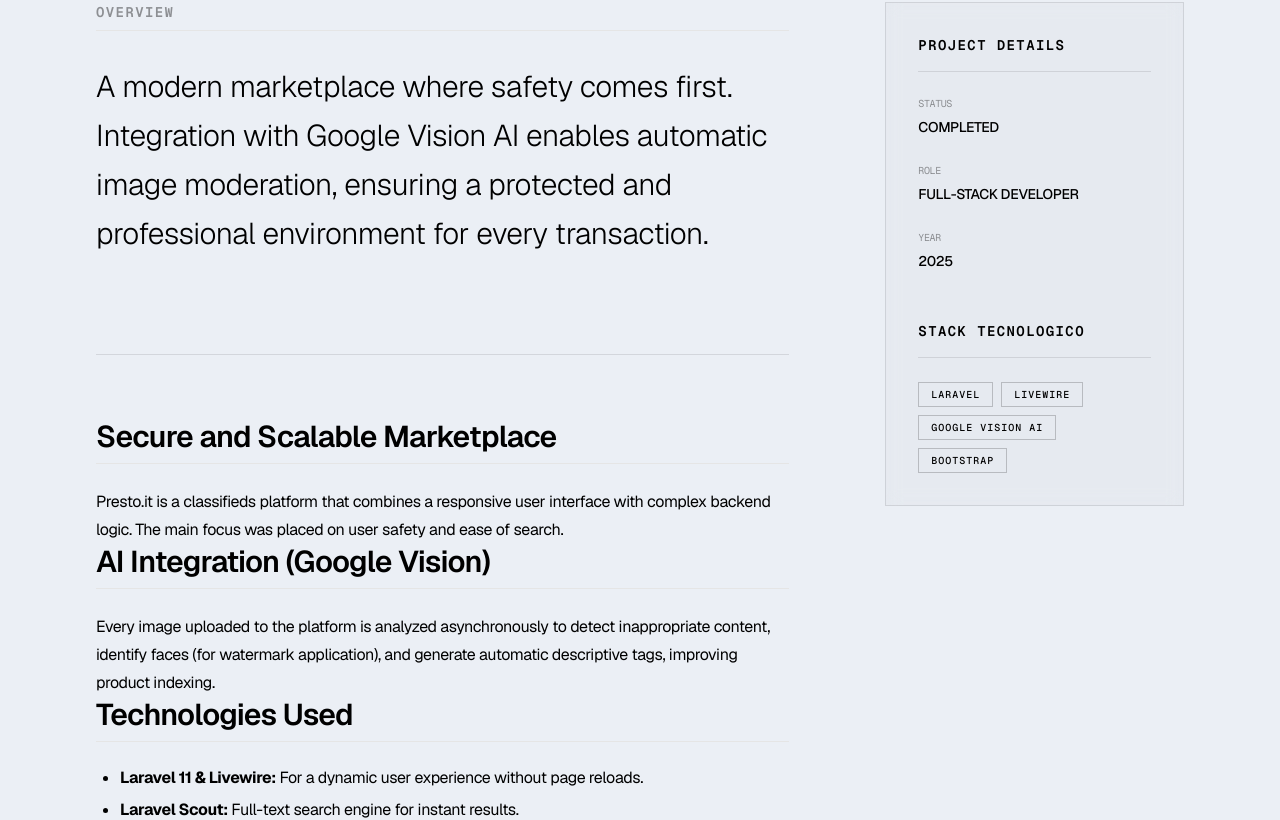
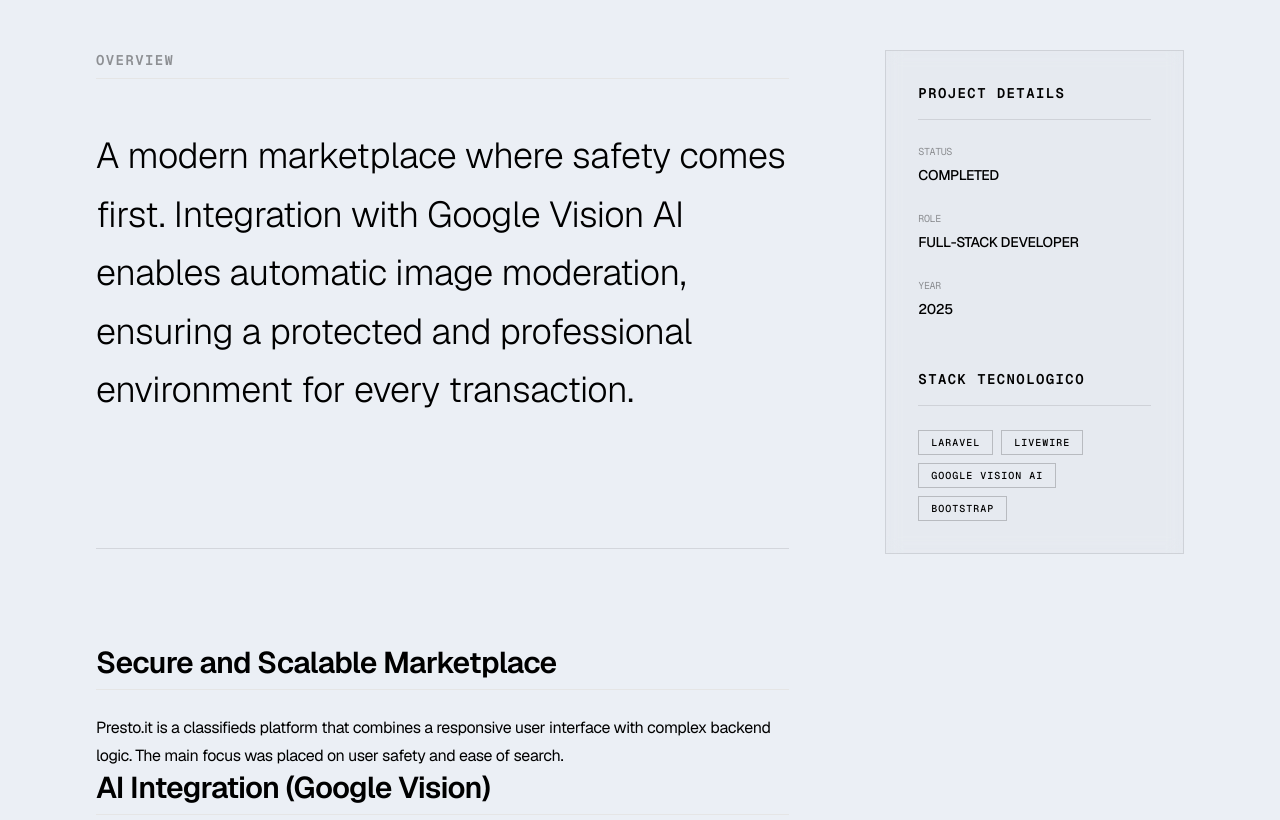
Before and after one commit to pierquarta25/getpierfilippo.com, a Next.js app: page /work/presto-it in a window 1280 px wide. Shown: the part 1199-2019 px from the top of the page. Built offline with nearby package versions, Linux system fonts and the light colour scheme.

Commit message:
sistemati testi e carosello in mobile

```diff
--- a/src/components/sharlee/ProjectLayout.tsx
+++ b/src/components/sharlee/ProjectLayout.tsx
@@ -72,23 +72,8 @@ export const ProjectLayout = ({
 
       {/* Fully Adaptive Media Section */}
       {images.length > 0 && (
-        <div className="mb-12 md:mb-20 w-full">
-          {/* Mobile: Vertical Gallery */}
-          <div className="flex md:hidden flex-col gap-4">
-            {images.map((img, index) => (
-              <div key={index} className="border border-black/10 dark:border-white/10 p-1 bg-black/[0.02] dark:bg-white/[0.02] backdrop-blur-sm overflow-hidden w-full">
-                <img
-                  src={img}
-                  alt={`${title} - image ${index + 1}`}
-                  className="w-full h-auto object-contain"
-                  loading={index === 0 ? "eager" : "lazy"}
-                />
-              </div>
-            ))}
-          </div>
-
-          {/* Desktop: Carousel */}
-          <div className="hidden md:block border border-black/10 dark:border-white/10 p-2 bg-black/[0.02] dark:bg-white/[0.02] backdrop-blur-sm overflow-hidden group relative w-full">
+        <div className="mb-16 md:mb-32 w-full">
+          <div className="border border-black/10 dark:border-white/10 p-1 md:p-2 bg-black/[0.02] dark:bg-white/[0.02] backdrop-blur-sm overflow-hidden group relative w-full">
             <Carousel
               className="w-full"
               opts={{ loop: true }}
@@ -98,7 +83,7 @@ export const ProjectLayout = ({
             >
               <CarouselContent className="-ml-0">
                 {images.map((img, index) => (
-                  <CarouselItem key={index} className="pl-0 flex justify-center items-center h-auto min-h-[400px]">
+                  <CarouselItem key={index} className="pl-0 flex justify-center items-center h-auto min-h-[300px] md:min-h-[400px]">
                     <div className="relative w-full flex items-center justify-center">
                       <div
                         className="absolute inset-0 z-0 scale-110 blur-2xl opacity-10"
@@ -111,7 +96,8 @@ export const ProjectLayout = ({
                       <img
                         src={img}
                         alt={`${title} - image ${index + 1}`}
-                        className="relative z-10 w-auto h-auto max-w-full max-h-[80vh] object-contain transition-transform duration-700 hover:scale-[1.01]"
+                        className="relative z-10 w-auto h-auto max-w-full max-h-[60vh] md:max-h-[80vh] object-contain transition-transform duration-700 hover:scale-[1.01]"
+                        loading={index === 0 ? "eager" : "lazy"}
                       />
                     </div>
                   </CarouselItem>
@@ -119,8 +105,14 @@ export const ProjectLayout = ({
               </CarouselContent>
               {images.length > 1 && (
                 <>
-                  <CarouselPrevious className="left-4 bg-black/20 hover:bg-black/40 dark:bg-white/10 dark:hover:bg-white/20 border-none backdrop-blur-md text-white" />
-                  <CarouselNext className="right-4 bg-black/20 hover:bg-black/40 dark:bg-white/10 dark:hover:bg-white/20 border-none backdrop-blur-md text-white" />
+                  <CarouselPrevious className="hidden md:flex left-4 bg-black/20 hover:bg-black/40 dark:bg-white/10 dark:hover:bg-white/20 border-none backdrop-blur-md text-white" />
+                  <CarouselNext className="hidden md:flex right-4 bg-black/20 hover:bg-black/40 dark:bg-white/10 dark:hover:bg-white/20 border-none backdrop-blur-md text-white" />
+                  {/* Progress Indicator for Mobile */}
+                  <div className="absolute bottom-4 left-1/2 -translate-x-1/2 flex gap-1.5 z-20 md:hidden">
+                    {images.map((_, i) => (
+                      <div key={i} className="w-1.5 h-1.5 rounded-full bg-white/40" />
+                    ))}
+                  </div>
                 </>
               )}
             </Carousel>
@@ -129,21 +121,24 @@ export const ProjectLayout = ({
       )}
 
       {/* Main Content Grid */}
-      <div className="grid grid-cols-1 lg:grid-cols-3 gap-12 md:gap-24">
-        <div className="lg:col-span-2 space-y-12 md:space-y-24">
-          <div className="space-y-6 md:space-y-8">
+      <div className="grid grid-cols-1 lg:grid-cols-3 gap-16 md:gap-24">
+        <div className="lg:col-span-2 space-y-16 md:space-y-32">
+          <div className="space-y-8 md:space-y-12">
             <h2 className="text-xs md:text-sm font-mono uppercase tracking-widest text-black/40 dark:text-white/40">Overview</h2>
-            <p className="text-xl md:text-3xl text-black dark:text-white leading-relaxed font-light">
+            <p className="text-xl md:text-4xl text-black dark:text-white leading-relaxed font-light">
               {description}
             </p>
           </div>
 
           <div className="prose dark:prose-invert max-w-none
             prose-headings:uppercase prose-headings:tracking-tight prose-headings:font-bold
-            prose-p:text-black/70 dark:prose-p:text-white/70 prose-p:leading-relaxed prose-p:text-base md:prose-p:text-lg
-            prose-li:text-black/70 dark:prose-li:text-white/70 prose-li:text-base md:prose-li:text-lg
+            prose-headings:mt-16 md:prose-headings:mt-24 prose-headings:mb-8
+            prose-p:text-black/70 dark:prose-p:text-white/70 prose-p:leading-relaxed prose-p:text-lg md:prose-p:text-xl
+            prose-p:my-8 md:prose-p:my-12
+            prose-li:text-black/70 dark:prose-li:text-white/70 prose-li:text-lg md:prose-li:text-xl
+            prose-li:my-4
             prose-strong:text-black dark:prose-strong:text-white
-            border-t border-black/10 dark:border-white/10 pt-12 md:pt-16">
+            border-t border-black/10 dark:border-white/10 pt-16 md:pt-24">
             {children}
           </div>
         </div>
```
Also changed, not shown: 1 other file (tests, documents, lock files or other folders).
